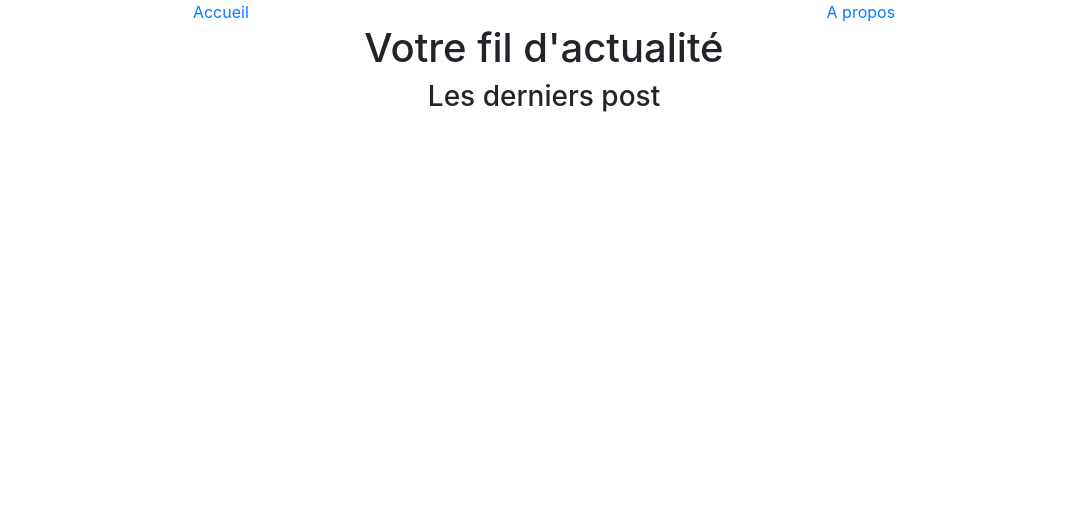
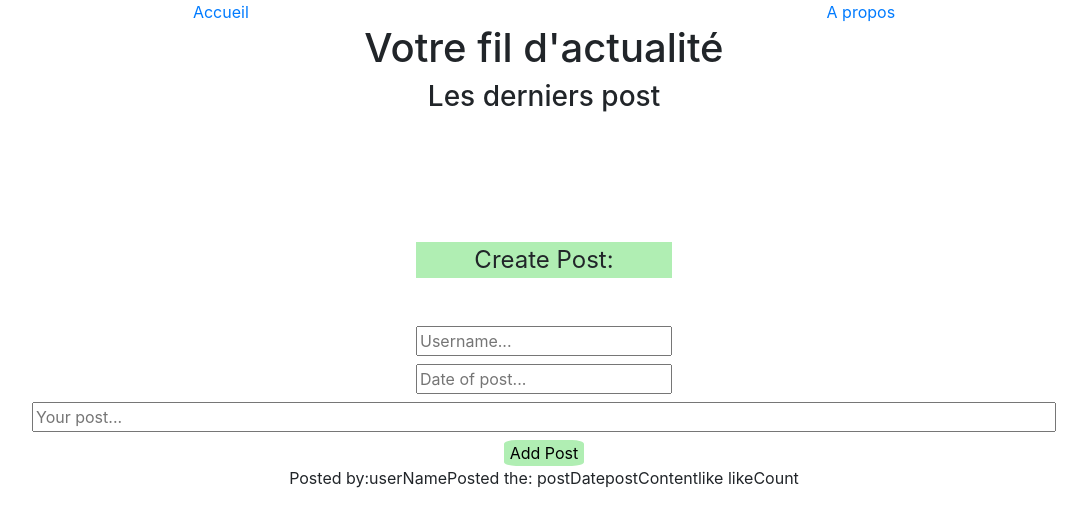
Before and after one commit to StephDM06/reseau-social, a Vue app: page / in a window 1280 px wide. Shown: the top 526 px of the page, without its empty margins (96-1183 px from the left). Built offline with nearby package versions, Linux system fonts and the light colour scheme.

Commit message:
commit juan fin journee 1

```diff
--- a/src/views/Post.vue
+++ b/src/components/Post.vue
@@ -3,9 +3,11 @@
 <template>
     <div class="postContainer">
         <div id="post">
-          <span>{{user}}</span>
-          <span>{{date}}</span>
-          <span class="buttonLike">like</span>
+          <span>Posted by:{{user}}</span>
+          <span>Posted the: {{date}}</span>
+          <span>{{content}}</span>
+          <span class="buttonLike">like {{like}}</span>
+        </div>
     </div>
 </template>
 
@@ -15,9 +17,11 @@
     const Post = {
         data(){
             return{
-                postsTableau:[],
+                postTableau:[],
                 userName: "",
                 postDate: "",
+                postContent:"",
+                likeCount:"",
             };
 
         },
@@ -26,6 +30,7 @@
         like: Number,
         user: String,
         date: Date,
+        content: String,
   },
 
     };
--- a/src/views/filActu.vue
+++ b/src/views/filActu.vue
@@ -2,15 +2,47 @@
   <div id="principale">
     <h1>Votre fil d'actualité</h1>
     <h3>Les derniers post</h3>
+
+    <!--form pour creation nouveau post-->
+    <div class="newPost">
+      <span id="newPostTitle">Create Post:</span>
+      <form id="newPostForm" action="">
+
+        <input type="text" name="userInput" id="userInput" placeholder="Username..."/>
+
+        <input type="text" name="dateInput" id="dateInput" placeholder="Date of post..."/>
+        <input
+          placeholder="Your post..."
+          maxlength="80"
+          type="text"
+          name="contentInput"
+          id="contentInput"
+        />
+        <button type="submit" id="buttonAddPost">Add Post</button>
+      </form>
+    </div>
+
+    <Post
+      like="likeCount"
+      user="userName"
+      date="postDate"
+      content="postContent"
+    >
+    </Post>
   </div>
 </template>
 
 <script>
+import Post from "@/components/Post.vue";
+
 const DataPost = {
   data() {
     return {
       post: [],
     };
+  },
+  components: {
+    Post: Post,
   },
 };
 
@@ -21,4 +53,40 @@ export default DataPost;
 #principale {
   text-align: center;
 }
+/* Style form new post*/
+.newPost {
+  display: flex;
+  flex-direction: column;
+  margin-top: 10%;
+  align-items: center;
+}
+
+#newPostForm {
+  display: flex;
+  flex-direction: column;
+  width: 80%;
+  align-items: center;
+  align-self: center;
+  gap: 0.5rem;
+  margin-top: 3rem;
+}
+
+#contentInput {
+  width: 100%;
+}
+
+#buttonAddPost {
+  border: none;
+  background-color: #b0eeb3;
+  border-radius: 15%;
+  cursor: pointer;
+}
+
+#newPostTitle {
+  background-color: #b0eeb3;
+  font-size: 1.5rem;
+  width: 20%;
+}
+/* Fin style form new post*/
+
 </style>
```
